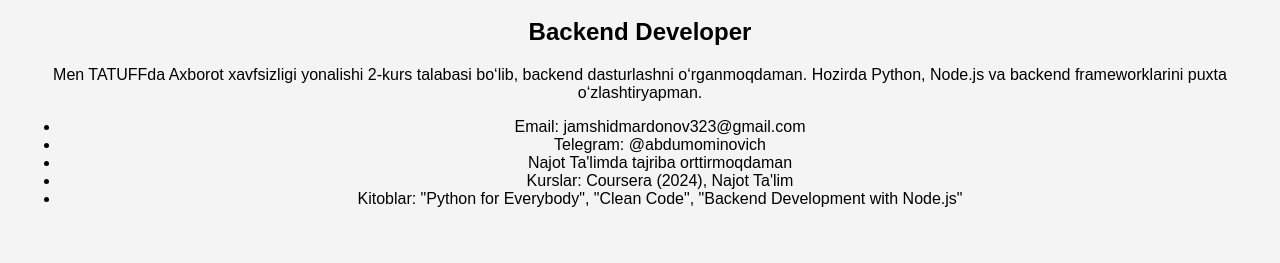
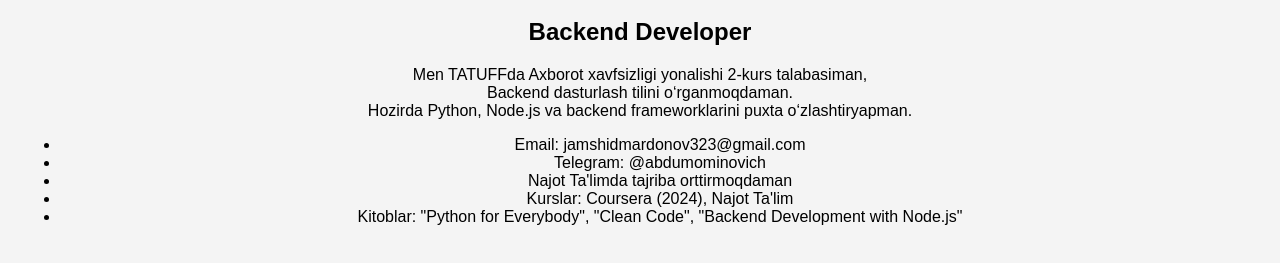
Before and after one commit to Jamshidbek-00/jama-dev-portfolio, a plain HTML site: page index.html in a window 1280 px wide. Shown: the part 195-458 px from the top of the page. Drawn offline with Linux system fonts and the light colour scheme.

Commit message:
Update index.html

```diff
--- a/index.html
+++ b/index.html
@@ -12,7 +12,9 @@
     <img src="profile.jpg" alt="Jamshidbek's Photo" class="profile-pic" />
     <h1>Jamshid Mardonov Abdumo'min o'g'li</h1>
     <h2>Backend Developer</h2>
-    <p>Men TATUFFda Axborot xavfsizligi yonalishi 2-kurs talabasi bo‘lib, backend dasturlashni o‘rganmoqdaman. Hozirda Python, Node.js va backend frameworklarini puxta o‘zlashtiryapman.</p>
+    <p>Men TATUFFda Axborot xavfsizligi yonalishi 2-kurs talabasiman,<br>
+      Backend dasturlash tilini o‘rganmoqdaman.<br>
+      Hozirda Python, Node.js va backend frameworklarini puxta o‘zlashtiryapman.</p>
     <ul>
       <li>Email: jamshidmardonov323@gmail.com</li>
       <li>Telegram: @abdumominovich</li>
```
